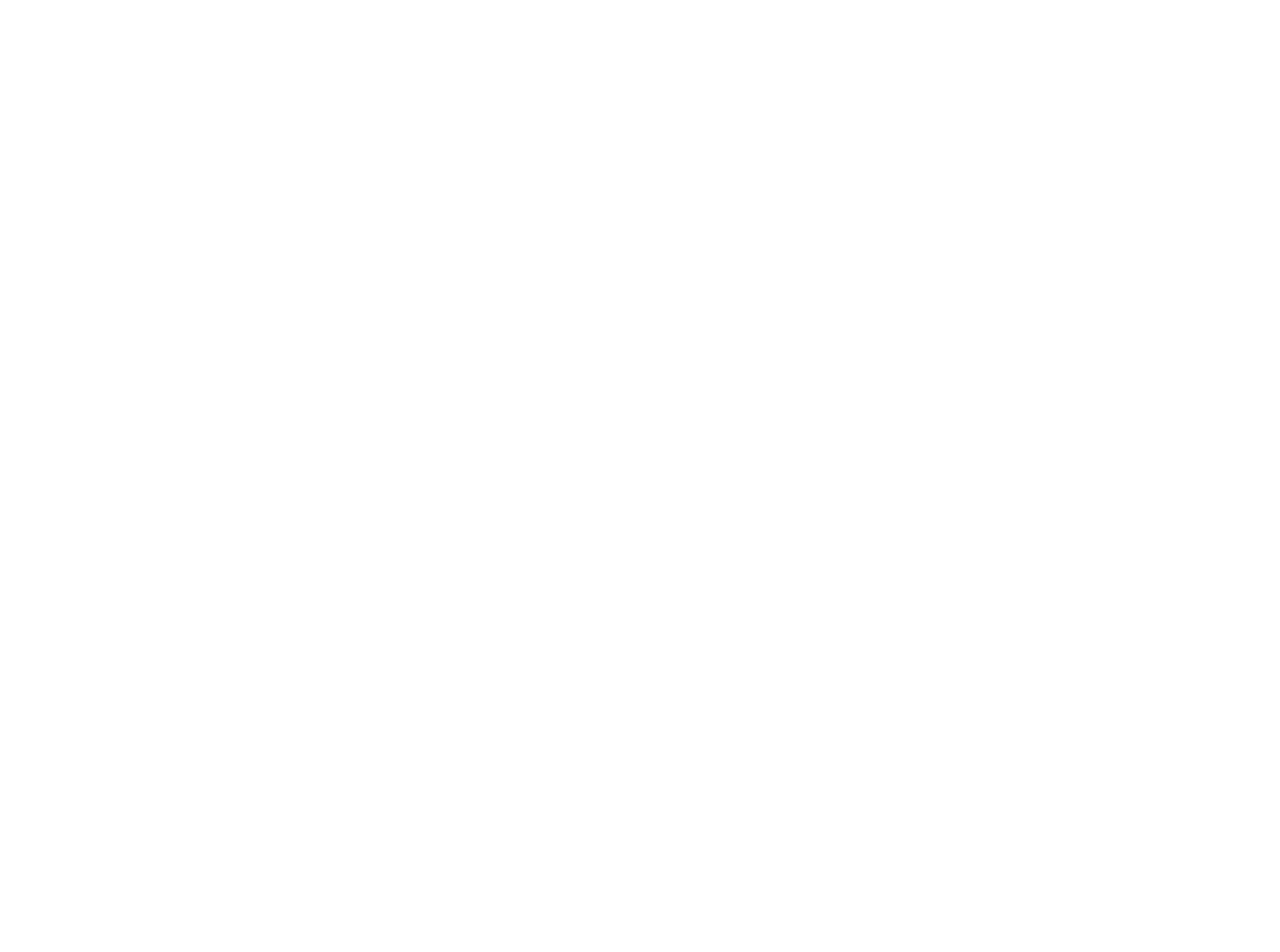
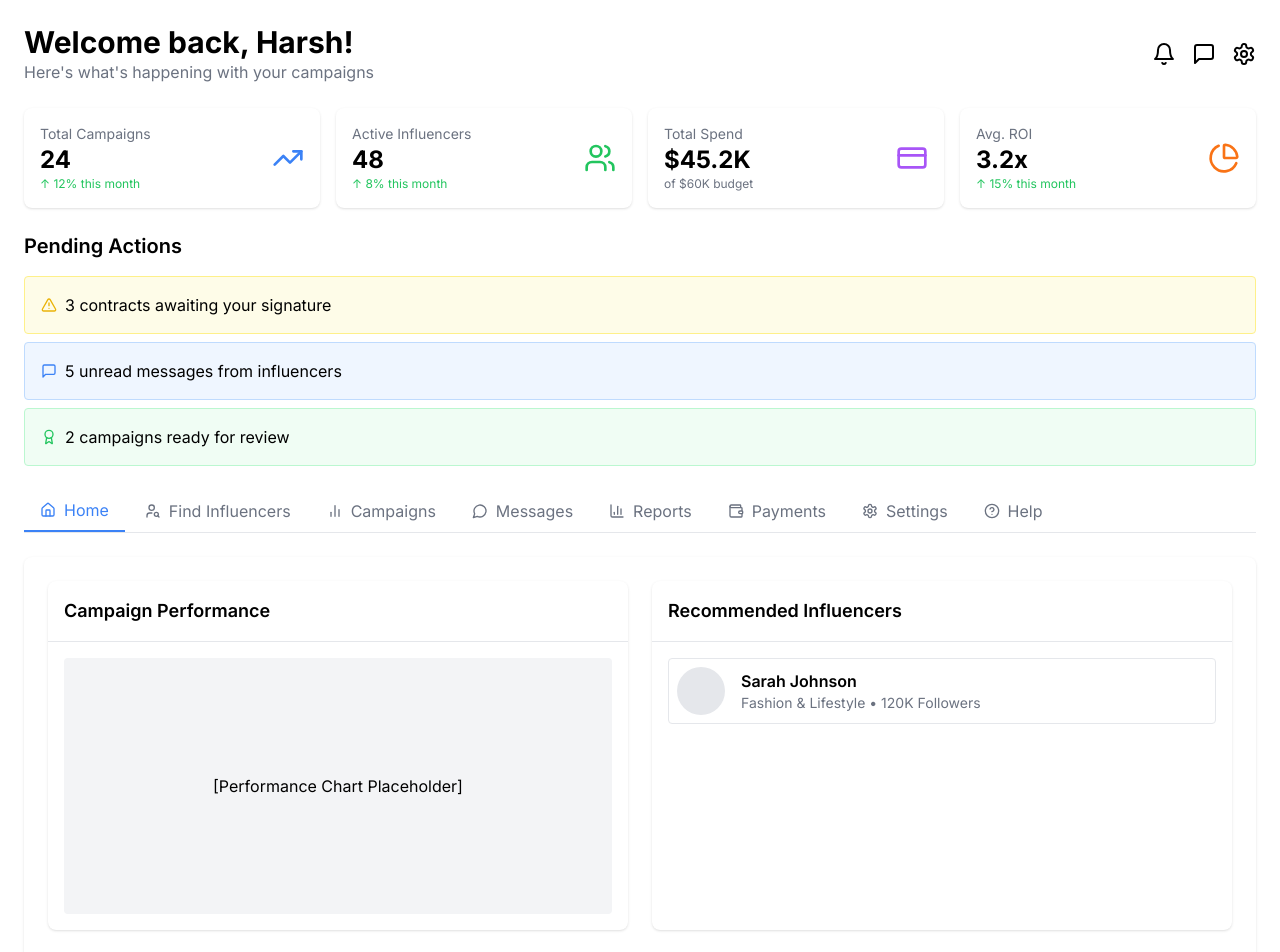
Before and after one commit to Hyprlinc/front-end, a React (Create React App) app: page /brandsDashboard in a window 1280 px wide. Before the commit this address had no page. Shown: the top 952 px of the page. Before the commit the page ends 800 px from the top, so only its background shows below. Built offline with nearby package versions, Linux system fonts and the light colour scheme.

Commit message:
added brands dashboard page

```diff
--- a/src/App.js
+++ b/src/App.js
@@ -3,6 +3,7 @@
 import { BrowserRouter as Router, Routes, Route } from 'react-router-dom';
 import  CreatorDashboard  from './components/dashboard';
 import BrandRegistrationForm from './components/BrandsAuth';
+import BrandDashboard from './components/BrandsDashboard';
 
 
 function App() {
@@ -10,6 +11,7 @@
     <Router>
       <Routes>
         <Route path="/" element={<BrandRegistrationForm />} />
+        <Route path="/brandsDashboard" element={<BrandDashboard />} />
         <Route path="/creatorsAuth" element={<RegistrationForm />} />
         <Route path="/dashboard" element={<CreatorDashboard />} />
       </Routes>
--- a/src/components/BrandsAuth.js
+++ b/src/components/BrandsAuth.js
@@ -1,5 +1,6 @@
 import React, { useState } from 'react';
 import { AlertCircle } from 'lucide-react';
+import { useNavigate } from 'react-router-dom';
 import { brandLogin, registerBrand } from '../services/brands/BrandsServices';
 
 const BrandRegistrationForm = () => {
@@ -258,6 +259,7 @@
 };
 
 const BrandLoginForm = ({ setShowLoginForm }) => {
+    const navigate = useNavigate();
     const [formData, setFormData] = useState({ email: '', password: '' });
     const [errors, setErrors] = useState({});
     const [isSubmitting, setIsSubmitting] = useState(false);
@@ -276,7 +278,9 @@
 
         try {
             await brandLogin(formData.email, formData.password);
-            alert('Login successful'); // Replace with navigation to dashboard
+            alert('Login successful');
+            navigate('/brandsDashboard');
+            // Replace with navigation to dashboard
         } catch (error) {
             console.error('Login error:', error);
             setErrors({ submit: 'Invalid credentials. Please try again.' });
--- /dev/null
+++ b/src/components/BrandsDashboard.js
@@ -0,0 +1,273 @@
+import React, { useState } from 'react';
+import {
+  Bell,
+  MessageSquare,
+  TrendingUp,
+  Users,
+  Search,
+  Settings,
+  BarChart3,
+  Calendar,
+  FileText,
+  CreditCard,
+  HelpCircle,
+  PieChart,
+  Award,
+  AlertTriangle,
+  Home,
+  UserSearch,
+  MessageCircle,
+
+  BarChart2,
+  Wallet,
+  AlertOctagon
+} from 'lucide-react';
+
+const BrandDashboard = () => {
+  const [activeTab, setActiveTab] = useState('home');
+
+  const renderTabContent = () => {
+    switch(activeTab) {
+      case 'home':
+        return <HomeContent />;
+      case 'find':
+        return <FindInfluencersContent />;
+      default:
+        return <HomeContent />;
+    }
+  };
+
+  return (
+    <div className="p-6 max-w-7xl mx-auto">
+      {/* Header Section */}
+      <div className="flex justify-between items-center mb-6">
+        <div>
+          <h1 className="text-3xl font-bold">Welcome back, Harsh!</h1>
+          <p className="text-gray-500">Here's what's happening with your campaigns</p>
+        </div>
+        <div className="flex gap-4">
+          <Bell className="w-6 h-6 cursor-pointer" />
+          <MessageSquare className="w-6 h-6 cursor-pointer" />
+          <Settings className="w-6 h-6 cursor-pointer" />
+        </div>
+      </div>
+
+      {/* Quick Stats */}
+      <div className="grid grid-cols-1 md:grid-cols-4 gap-4 mb-6">
+        <div className="bg-white rounded-lg shadow p-4">
+          <div className="flex items-center justify-between">
+            <div>
+              <p className="text-sm text-gray-500">Total Campaigns</p>
+              <p className="text-2xl font-bold">24</p>
+              <p className="text-xs text-green-500">↑ 12% this month</p>
+            </div>
+            <TrendingUp className="w-8 h-8 text-blue-500" />
+          </div>
+        </div>
+
+        <div className="bg-white rounded-lg shadow p-4">
+          <div className="flex items-center justify-between">
+            <div>
+              <p className="text-sm text-gray-500">Active Influencers</p>
+              <p className="text-2xl font-bold">48</p>
+              <p className="text-xs text-green-500">↑ 8% this month</p>
+            </div>
+            <Users className="w-8 h-8 text-green-500" />
+          </div>
+        </div>
+
+        <div className="bg-white rounded-lg shadow p-4">
+          <div className="flex items-center justify-between">
+            <div>
+              <p className="text-sm text-gray-500">Total Spend</p>
+              <p className="text-2xl font-bold">$45.2K</p>
+              <p className="text-xs text-gray-500">of $60K budget</p>
+            </div>
+            <CreditCard className="w-8 h-8 text-purple-500" />
+          </div>
+        </div>
+
+        <div className="bg-white rounded-lg shadow p-4">
+          <div className="flex items-center justify-between">
+            <div>
+              <p className="text-sm text-gray-500">Avg. ROI</p>
+              <p className="text-2xl font-bold">3.2x</p>
+              <p className="text-xs text-green-500">↑ 15% this month</p>
+            </div>
+            <PieChart className="w-8 h-8 text-orange-500" />
+          </div>
+        </div>
+      </div>
+
+      {/* Pending Actions */}
+      <div className="mb-6">
+        <h2 className="text-xl font-semibold mb-4">Pending Actions</h2>
+        <div className="space-y-2">
+          <div className="flex items-center gap-2 p-4 bg-yellow-50 border border-yellow-200 rounded">
+            <AlertTriangle className="w-4 h-4 text-yellow-500" />
+            <p>3 contracts awaiting your signature</p>
+          </div>
+          <div className="flex items-center gap-2 p-4 bg-blue-50 border border-blue-200 rounded">
+            <MessageSquare className="w-4 h-4 text-blue-500" />
+            <p>5 unread messages from influencers</p>
+          </div>
+          <div className="flex items-center gap-2 p-4 bg-green-50 border border-green-200 rounded">
+            <Award className="w-4 h-4 text-green-500" />
+            <p>2 campaigns ready for review</p>
+          </div>
+        </div>
+      </div>
+
+      {/* Navigation Tabs */}
+      <div className="mb-6">
+        <div className="flex space-x-1 border-b">
+          {[
+            { id: 'home', label: 'Home', icon: Home },
+            { id: 'find', label: 'Find Influencers', icon: UserSearch },
+            { id: 'campaigns', label: 'Campaigns', icon: BarChart2 },
+            { id: 'messages', label: 'Messages', icon: MessageCircle },
+
+            { id: 'reports', label: 'Reports', icon: BarChart3 },
+            { id: 'payments', label: 'Payments', icon: Wallet },
+            { id: 'settings', label: 'Settings', icon: Settings },
+            { id: 'help', label: 'Help', icon: HelpCircle }
+          ].map(tab => {
+            const Icon = tab.icon;
+            return (
+              <button
+                key={tab.id}
+                onClick={() => setActiveTab(tab.id)}
+                className={`flex items-center gap-2 px-4 py-2 ${
+                  activeTab === tab.id
+                    ? 'border-b-2 border-blue-500 text-blue-500'
+                    : 'text-gray-500 hover:text-gray-700'
+                }`}
+              >
+                <Icon className="w-4 h-4" />
+                {tab.label}
+              </button>
+            );
+          })}
+        </div>
+      </div>
+
+      {/* Tab Content */}
+      <div className="bg-white rounded-lg shadow p-6">
+        {renderTabContent()}
+      </div>
+    </div>
+  );
+};
+
+const HomeContent = () => (
+  <div className="grid grid-cols-1 md:grid-cols-2 gap-6">
+    {/* Performance Overview */}
+    <div className="bg-white rounded-lg shadow">
+      <div className="p-4 border-b">
+        <h3 className="text-lg font-semibold">Campaign Performance</h3>
+      </div>
+      <div className="p-4">
+        <div className="h-64 bg-gray-100 rounded flex items-center justify-center">
+          [Performance Chart Placeholder]
+        </div>
+      </div>
+    </div>
+
+    {/* Trending Influencers */}
+    <div className="bg-white rounded-lg shadow">
+      <div className="p-4 border-b">
+        <h3 className="text-lg font-semibold">Recommended Influencers</h3>
+      </div>
+      <div className="p-4">
+        <div className="space-y-4">
+          <div className="flex items-center gap-4 p-2 border rounded">
+            <div className="w-12 h-12 bg-gray-200 rounded-full"></div>
+            <div>
+              <h3 className="font-semibold">Sarah Johnson</h3>
+              <p className="text-sm text-gray-500">Fashion & Lifestyle • 120K Followers</p>
+            </div>
+          </div>
+        </div>
+      </div>
+    </div>
+
+    {/* Recent Campaigns */}
+    <div className="col-span-2 bg-white rounded-lg shadow">
+      <div className="p-4 border-b">
+        <h3 className="text-lg font-semibold">Recent Campaigns</h3>
+      </div>
+      <div className="p-4">
+        <div className="space-y-4">
+          <div className="flex items-center justify-between p-4 border rounded">
+            <div>
+              <h3 className="font-semibold">Summer Collection Launch</h3>
+              <p className="text-sm text-gray-500">8 influencers • 2.4M reach</p>
+            </div>
+            <span className="px-3 py-1 bg-green-100 text-green-800 rounded">Active</span>
+          </div>
+        </div>
+      </div>
+    </div>
+  </div>
+);
+
+const FindInfluencersContent = () => (
+  <div className="space-y-6">
+    <div className="bg-white rounded-lg shadow">
+      <div className="p-4 border-b">
+        <h3 className="text-lg font-semibold">Find Perfect Influencers</h3>
+      </div>
+      <div className="p-4">
+        {/* Advanced Search Filters */}
+        <div className="grid grid-cols-1 md:grid-cols-3 gap-4 mb-6">
+          <input
+            type="text"
+            placeholder="Search influencers..."
+            className="w-full p-2 border rounded"
+          />
+          <select className="p-2 border rounded">
+            <option>All Platforms</option>
+            <option>Instagram</option>
+            <option>YouTube</option>
+            <option>TikTok</option>
+          </select>
+          <select className="p-2 border rounded">
+            <option>All Categories</option>
+            <option>Fashion</option>
+            <option>Beauty</option>
+            <option>Lifestyle</option>
+          </select>
+        </div>
+
+        {/* Additional Filters */}
+        <div className="flex gap-4 mb-6">
+          <select className="p-2 border rounded">
+            <option>Follower Range</option>
+            <option>1K - 10K</option>
+            <option>10K - 50K</option>
+            <option>50K+</option>
+          </select>
+          <select className="p-2 border rounded">
+            <option>Region</option>
+            <option>North America</option>
+            <option>Europe</option>
+            <option>Asia</option>
+          </select>
+          <select className="p-2 border rounded">
+            <option>Engagement Rate</option>
+            <option>High (&gt;5%)</option>
+            <option>Medium (2-5%)</option>
+            <option>Low (&lt;2%)</option>
+          </select>
+        </div>
+
+        {/* Results Grid */}
+        <div className="grid grid-cols-1 md:grid-cols-3 gap-4">
+          {/* Influencer cards would go here */}
+        </div>
+      </div>
+    </div>
+  </div>
+);
+
+export default BrandDashboard;
```
